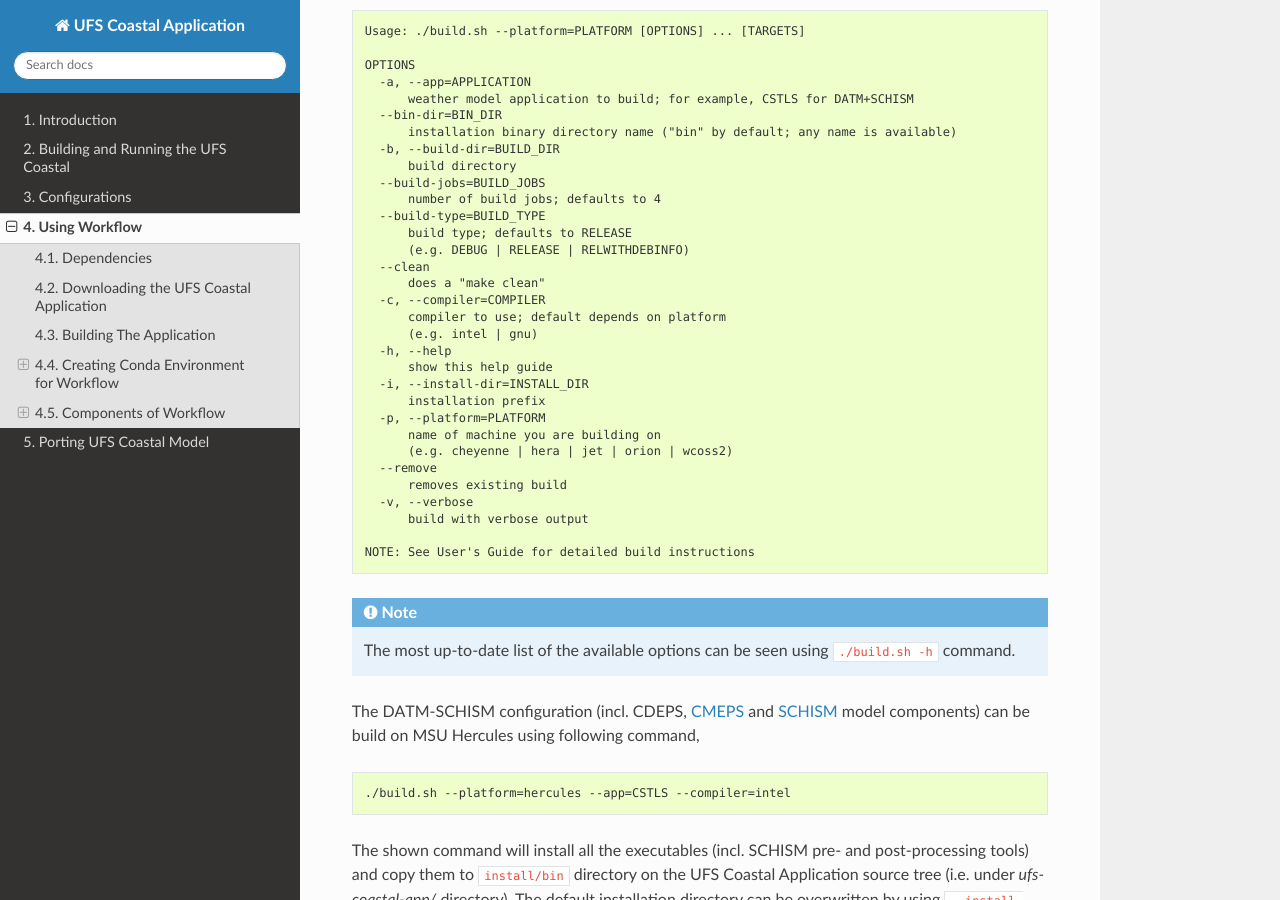
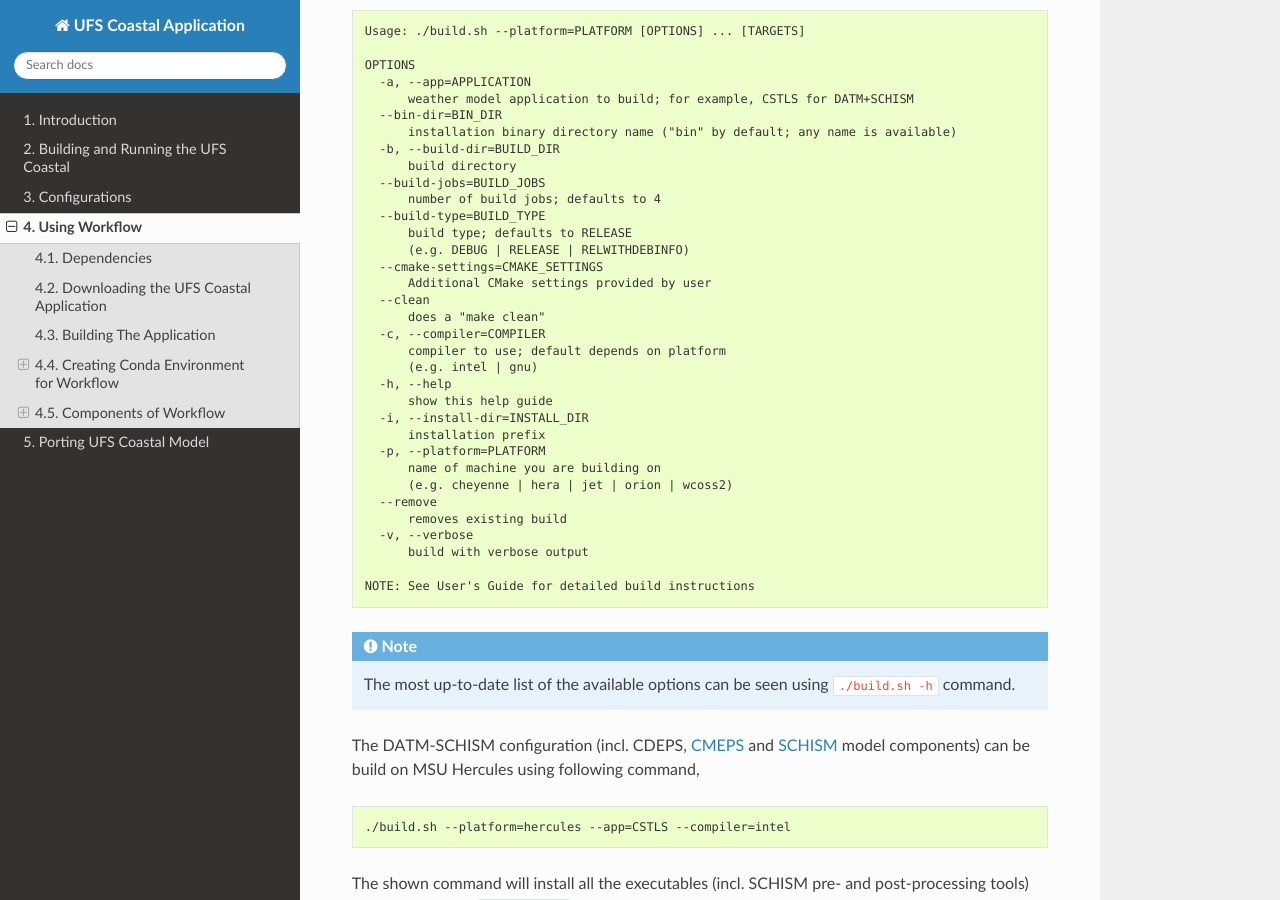
Before and after one commit to oceanmodeling/ufs-coastal-app, a Sphinx documentation site: the page built from doc/source/Workflow.rst, in a window 1280 px wide and 900 px high, scrolled down 1014 px. Built offline with Sphinx 7.4.7 and the Read the Docs theme 3.1.0, drawn with Linux system fonts in a browser that asks for light colours; comment, search, counter and statistics services are not loaded.

Commit message:
add cmake config option to build script

```diff
--- a/doc/source/Workflow.rst
+++ b/doc/source/Workflow.rst
@@ -54,6 +54,8 @@
      --build-type=BUILD_TYPE
          build type; defaults to RELEASE
          (e.g. DEBUG | RELEASE | RELWITHDEBINFO)
+     --cmake-settings=CMAKE_SETTINGS
+         Additional CMake settings provided by user
      --clean
          does a "make clean"
      -c, --compiler=COMPILER
```
Also changed, not shown: 1 other file.
